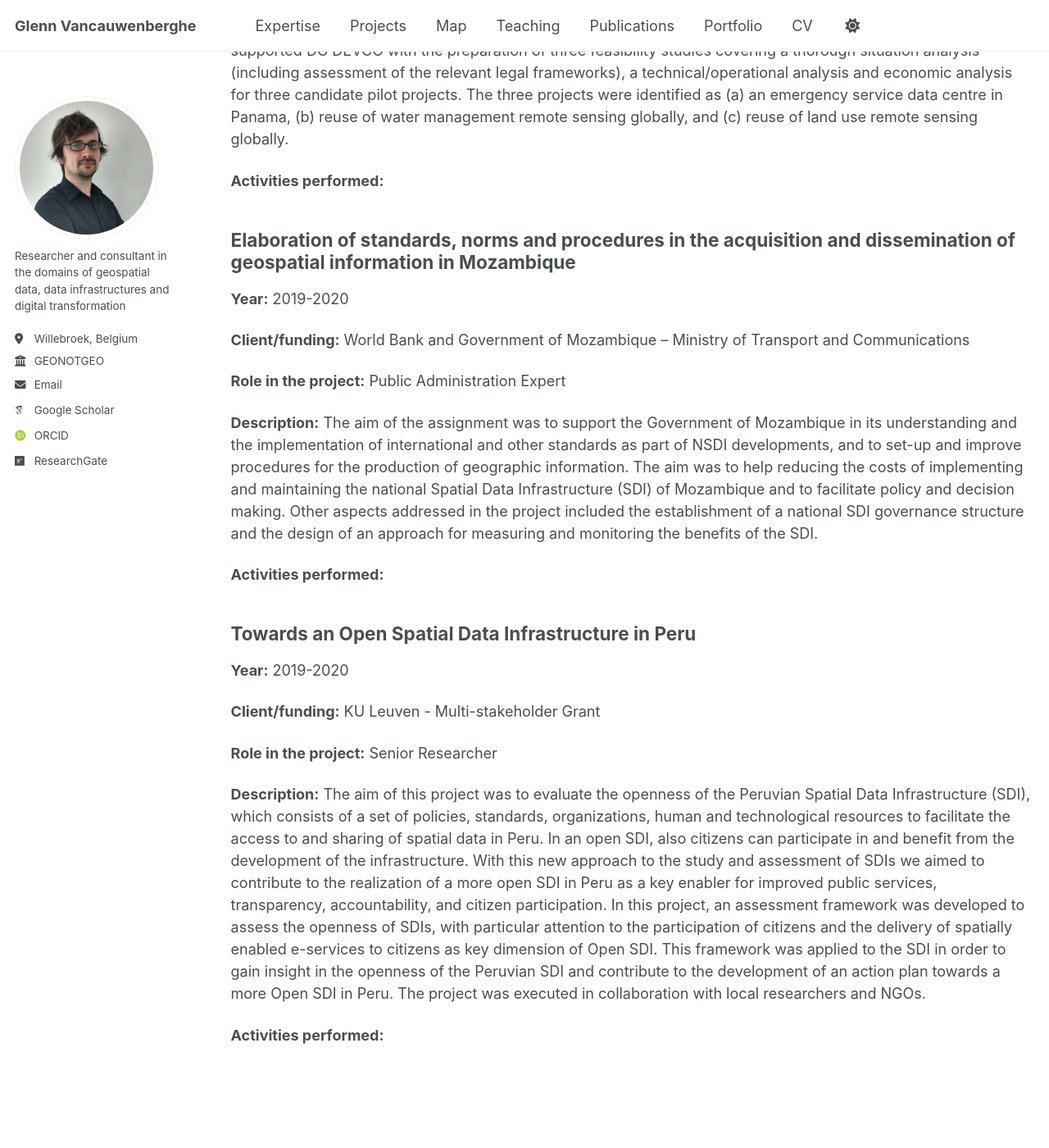
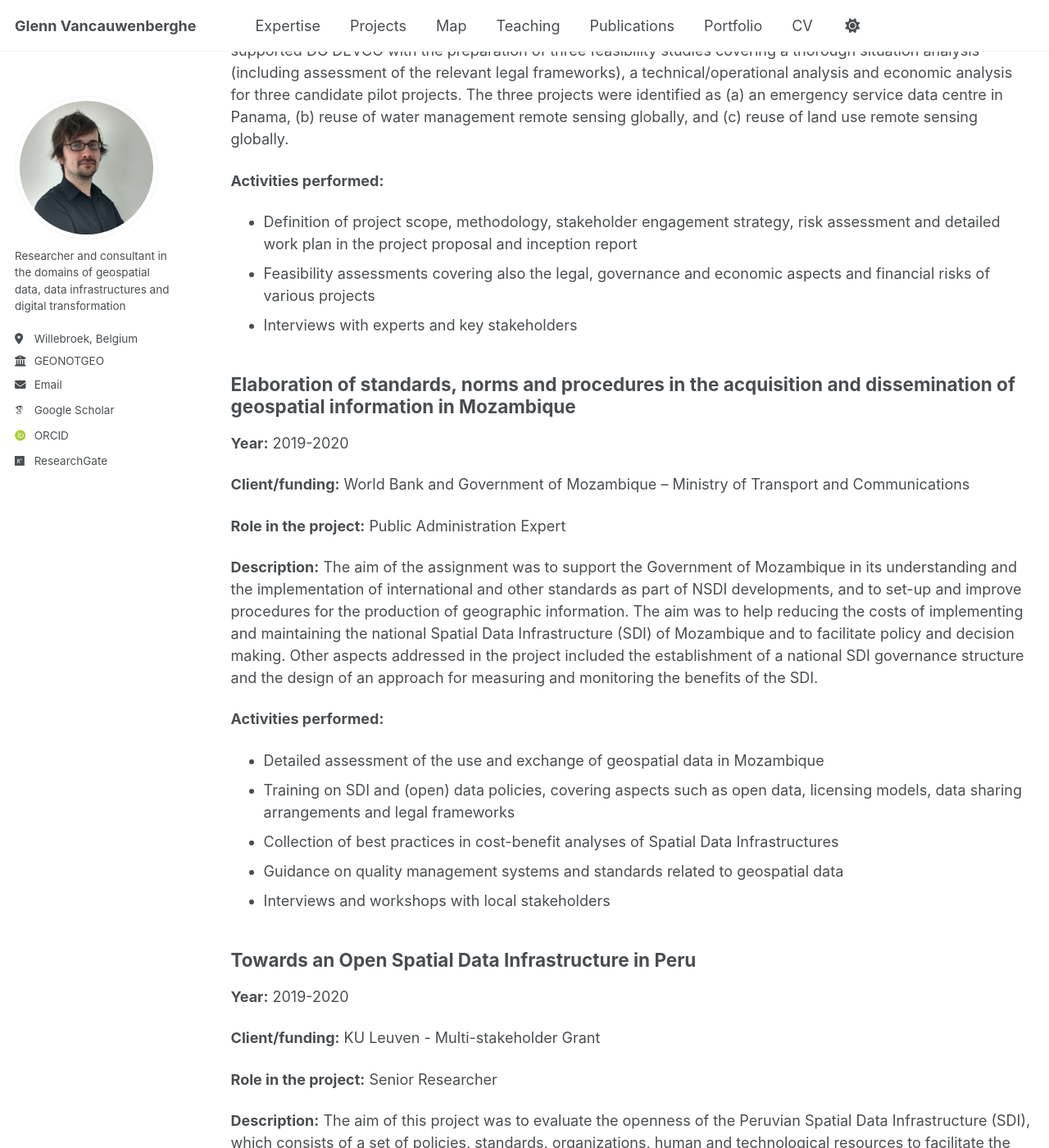
Before and after one commit to GVancauwenberghe/gvancauwenberghe.github.io, a Jekyll site: the page built from _pages/development.md, in a window 1280 px wide and 1400 px high, scrolled down 3263 px. Shown: the whole window at 82% size. Built offline with Jekyll 4.4.1, drawn with Linux system fonts in a browser that asks for light colours; some web fonts are replaced; some of the changed text lies outside the part shown.

Commit message:
Update development.md

```diff
--- a/_pages/development.md
+++ b/_pages/development.md
@@ -79,6 +79,9 @@ author_profile: true
 **Description:** The general purpose of the project was to demonstrate the added-value of remote sensing in three specific international development cooperation projects in order to develop a long-term, robust and sustainable framework for using Copernicus observation data in development cooperation. In particular, the study team supported DG DEVCO with the preparation of three feasibility studies covering a thorough situation analysis (including assessment of the relevant legal frameworks), a technical/operational analysis and economic analysis for three candidate pilot projects. The three projects were identified as (a) an emergency service data centre in Panama, (b) reuse of water management remote sensing globally, and (c) reuse of land use remote sensing globally.
 
 **Activities performed:**
+* Definition of project scope, methodology, stakeholder engagement strategy, risk assessment and detailed work plan in the project proposal and inception report
+* Feasibility assessments covering also the legal, governance and economic aspects and financial risks of various projects
+* Interviews with experts and key stakeholders
 
 ## Elaboration of standards, norms and procedures in the acquisition and dissemination of geospatial information in Mozambique
 **Year:** 2019-2020
@@ -90,6 +93,11 @@ author_profile: true
 **Description:** The aim of the assignment was to support the Government of Mozambique in its understanding and the  implementation of international and other standards as part of NSDI developments, and to set-up and improve procedures for the production of geographic information. The aim was to help reducing the costs of implementing and maintaining the national Spatial Data Infrastructure (SDI) of Mozambique and to facilitate policy and decision making. Other aspects addressed in the project included the establishment of a national SDI governance structure and the design of an approach for measuring and monitoring the benefits of the SDI.
 
 **Activities performed:**
+* Detailed assessment of the use and exchange of geospatial data in Mozambique
+* Training on SDI and (open) data policies, covering aspects such as open data, licensing models, data sharing arrangements and legal frameworks
+* Collection of best practices in cost-benefit analyses of Spatial Data Infrastructures
+* Guidance on quality management systems and standards related to geospatial data
+* Interviews and workshops with local stakeholders
 
 ## Towards an Open Spatial Data Infrastructure in Peru
 **Year:** 2019-2020
@@ -101,3 +109,8 @@ author_profile: true
 **Description:** The aim of this project was to evaluate the openness of the Peruvian Spatial Data Infrastructure (SDI), which consists of a set of policies, standards, organizations, human and technological resources to facilitate the access to and sharing of spatial data in Peru. In an open SDI, also citizens can participate in and benefit from the development of the infrastructure. With this new approach to the study and assessment of SDIs we aimed to contribute to the realization of a more open SDI in Peru as a key enabler for improved public services, transparency, accountability, and citizen participation. In this project, an assessment framework was developed to assess the openness of SDIs, with particular attention to the participation of citizens and the delivery of spatially enabled e-services to citizens as key dimension of Open SDI. This framework was applied to the SDI in order to gain insight in the openness of the Peruvian SDI and contribute to the development of an action plan towards a more Open SDI in Peru. The project was executed in collaboration with local researchers and NGOs.
 
 **Activities performed:**
+* Collection of best practices in the assessment of (open) SDIs
+* Review & revision of the Open SDI Assessment Framework
+* Assessment of access and use restrictions to geospatial data
+* Teaching on SDI & Digital Transformation
+* Workshops with local stakeholders in different sectors
```
